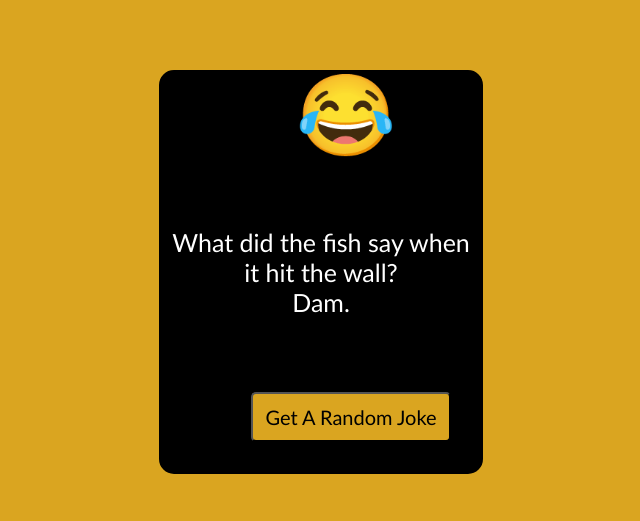
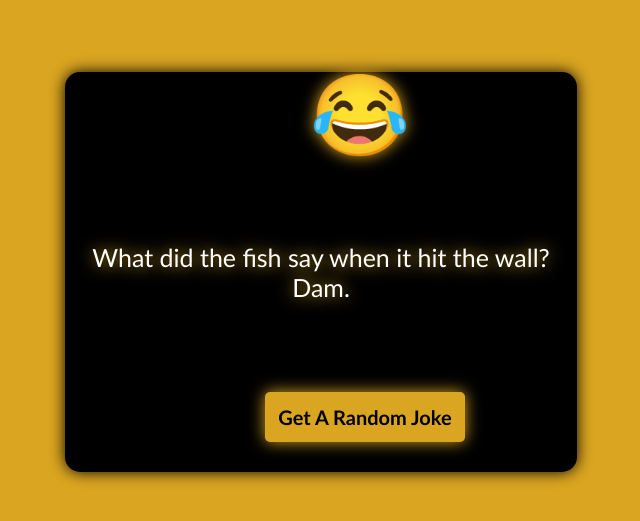
Before and after one commit to NikhilPathaniaa/Web-Challenges, a plain HTML site: page Challenge 6/index.html in a window 1280 px wide. Shown: the part 111-632 px from the top of the page, without its empty margins (319-959 px from the left). Drawn offline with Linux system fonts and the light colour scheme.

Commit message:
complete

```diff
--- a/Challenge 6/style.css
+++ b/Challenge 6/style.css
@@ -16,15 +16,16 @@ body
     align-content: center;
     text-align: center;
     height: 50vh;
-    width: 25vw;
-    border: 2px solid black;
+    width: 40vw;
+    /* border: 2px solid black; */
+    box-shadow: 0px 0px 15px black;
     background-color: black;
     border-radius: 15px;
 }
 .btn
 {
     position: absolute;
-    left: 90px;
+    left: 200px;
     bottom: 30px;
     /* border: 2px solid red; */
     background-color: goldenrod;
@@ -32,25 +33,35 @@ body
     width: 200px;
     border-radius: 5px;
     font-size: 20px;
+    font-weight: 800;
     font-family: 'Trebuchet MS', 'Lucida Sans Unicode', 'Lucida Grande', 'Lucida Sans', Arial, sans-serif;
+    filter: drop-shadow(0 0 8px goldenrod);
+    border: none;
 }
 .btn:hover
 {
     cursor: pointer;
+    background-color: darkgoldenrod;
 }
 #jokes
 {
-    margin: 2px;
+    margin: 5px;
     /* border: 2px solid red; */
     color: #fff;
     font-size: 25px;
     font-family: 'Trebuchet MS', 'Lucida Sans Unicode', 'Lucida Grande', 'Lucida Sans', Arial, sans-serif;
+
+    transition-property: initial;
+    transition-timing-function: ease-in-out;
+    filter: drop-shadow(0 0 8px goldenrod);
 }
+
 #emoji
 {
+    filter: drop-shadow(0 0 8px goldenrod);
     position: absolute;
     top: -3px;
-    left: 135px;
+    left: 245px;
     height: 80px;
     width: 80px;
     /* border: 2px solid red; */
```
